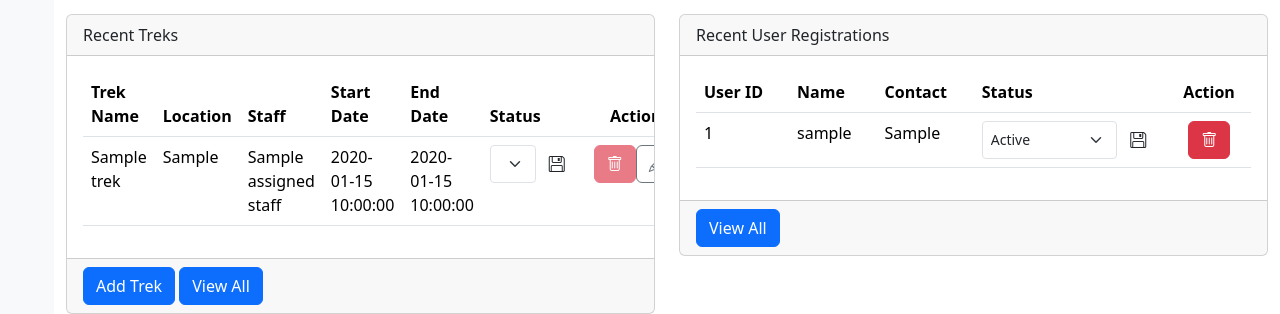
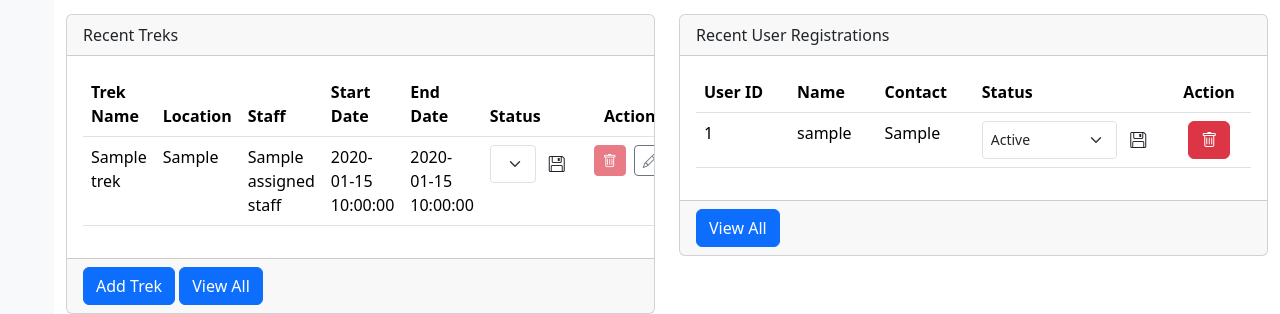
Before and after one commit to vini-cyberpunk/trekking-management-system_23f3002456, a Flask app: template app/templates/admin/dashboard.html in a window 1280 px wide. Shown: the part 564-878 px from the top of the page. Run offline with Flask 3, Linux system fonts and the light colour scheme; tables that the repository leaves empty hold one stand-in row (values such as "Sample post"); the template is opened without the code that fills it: values that come from a table or form of the project are taken from there, most other values are stand-ins (such as "Sample title", 1, 10 or a date in 2020); parts of the project's set-up code (start-up, migrations or seed data) failed here and were passed over.

Commit message:
fixed bugs and logic

```diff
--- a/app/templates/admin/dashboard.html
+++ b/app/templates/admin/dashboard.html
@@ -198,13 +198,13 @@ Dashboard
 
 									{% if staff.status == "pending" %}
 
-									<form method="POST" action="{{ url_for('admin.update_staff_status', staff_id=staff.staff_id) }}">
+									<form class="d-flex justify-content-center gap-2" method="POST" action="{{ url_for('admin.update_staff_status', staff_id=staff.staff_id) }}">
 
-										<button class="btn btn-success" name="action" value="approve">
+										<button class="btn btn-sm btn-success" name="action" value="approve">
 											Approve
 										</button>
 
-										<button class="btn btn-danger" name="action" value="reject">
+										<button class="btn btn-sm btn-danger" name="action" value="reject">
 											Reject
 										</button>
 
@@ -374,11 +374,11 @@ Dashboard
 
 									<form method="POST" action="{{ url_for('admin.update_trek_status', trek_id=trek.trek_id) }}">
 
-										<button class="btn btn-success" name="action" value="approve">
+										<button class="btn btn-sm btn-success" name="action" value="approve">
 											Approve
 										</button>
 
-										<button class="btn btn-danger" name="action" value="reject">
+										<button class="btn btn-sm btn-danger" name="action" value="reject">
 											Reject
 										</button>
 
@@ -388,10 +388,10 @@ Dashboard
 
 									{% else %}
 
-									<div class="d-flex justify-content-between">
+									<div class="d-flex justify-content-center gap-2">
 										<form method="POST" action="{{ url_for('admin.delete_trek', trek_id=trek.trek_id) }}">
 
-											<button class="btn btn-danger" {% if trek.status in ['started','completed','open','closed'] %}disabled{% endif %}>
+											<button class="btn btn-sm btn-danger" {% if trek.status in ['started','completed','open','closed'] %}disabled{% endif %}>
 												<i class="bi bi-trash"></i>
 											</button>
 
@@ -401,7 +401,7 @@ Dashboard
 
 										<form method="GET" action="{{ url_for('admin.edit_trek', trek_id=trek.trek_id) }}">
 
-											<button class="btn btn-outline-secondary">
+											<button class="btn btn-sm btn-outline-secondary">
 												<i class="bi bi-pencil"></i>
 											</button>
 
```
